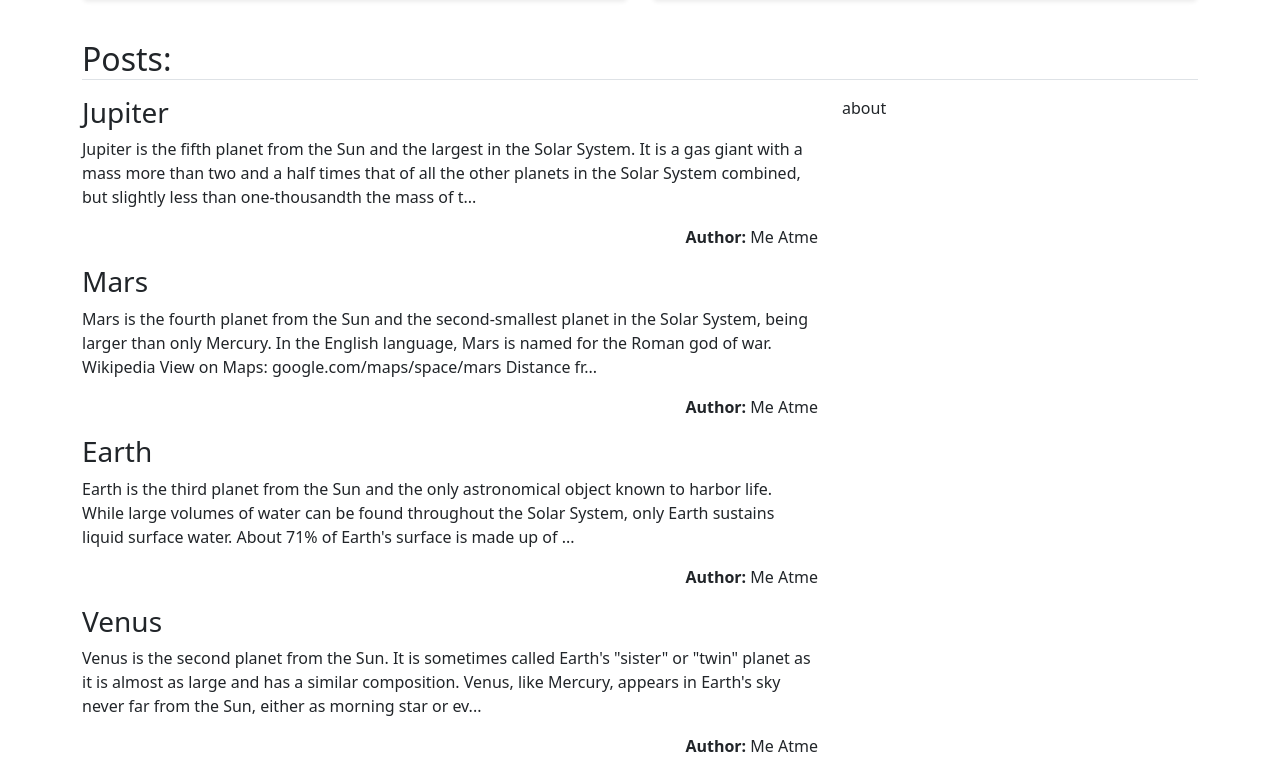
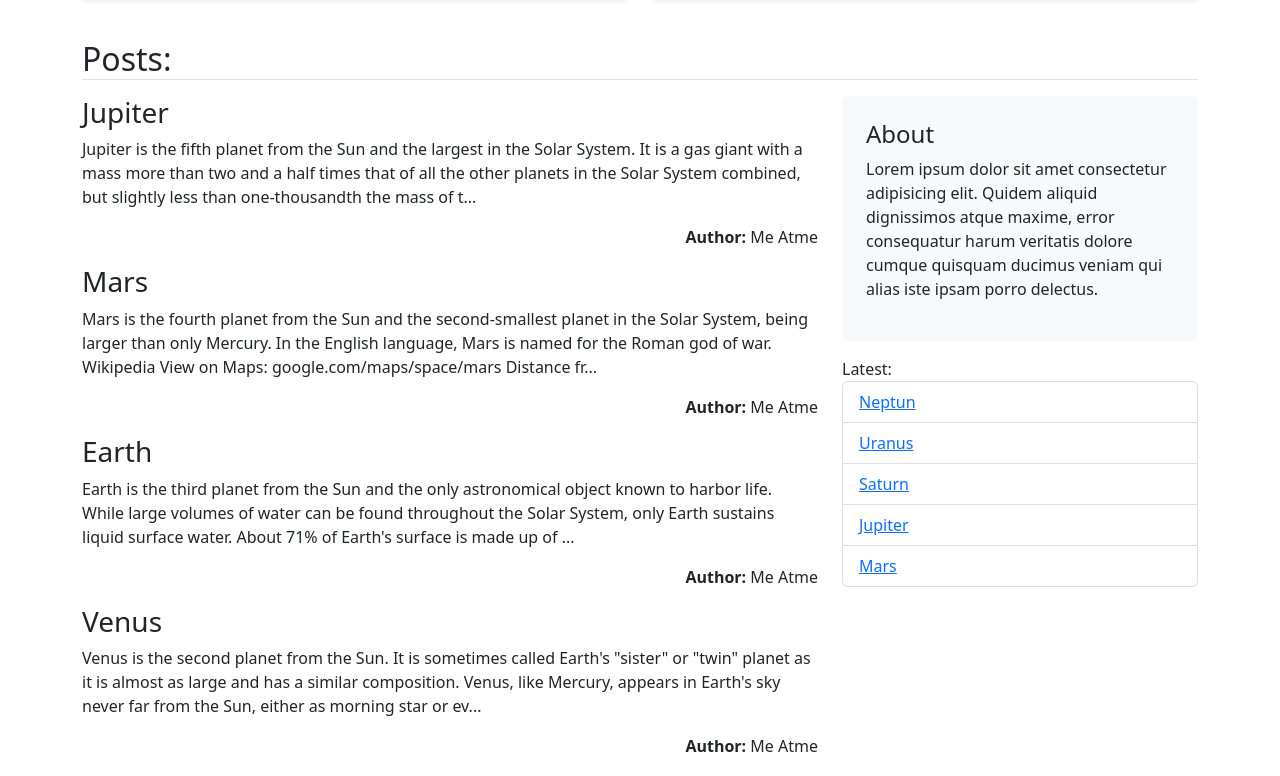
Before and after one commit to edo979/blog-rest-api, a React (Vite) app: page / in a window 1280 px wide. Shown: the part 724-1500 px from the top of the page. Built offline with nearby package versions, Linux system fonts and the light colour scheme; data requests are answered from the project's data file.

Commit message:
finish right column on home route

```diff
--- a/src/routes/Home.tsx
+++ b/src/routes/Home.tsx
@@ -82,17 +82,40 @@ export function Home() {
       <section className="row">
         <div className="col">
           {posts.slice(3).map((post) => (
-            <>
+            <article key={post.id}>
               <h3>{post.title}</h3>
               <p>{limitTextTo(post.body, 250)}</p>
               <p className="text-end">
                 <span className="fw-bold">Author: </span>
                 <span>{post.author}</span>
               </p>
-            </>
+            </article>
           ))}
         </div>
-        <div className="col-md-4">about</div>
+        <div className="col-md-4">
+          <div className="position-sticky" style={{ top: '2rem' }}>
+            <div className="p-4 mb-3 bg-light rounded">
+              <h4>About</h4>
+              <p>
+                Lorem ipsum dolor sit amet consectetur adipisicing elit. Quidem
+                aliquid dignissimos atque maxime, error consequatur harum
+                veritatis dolore cumque quisquam ducimus veniam qui alias iste
+                ipsam porro delectus.
+              </p>
+            </div>
+
+            <section>
+              Latest:
+              <ul className="list-group">
+                {posts.slice(0, 5).map((post) => (
+                  <li key={post.title} className="list-group-item">
+                    <Link to={`/blog/${post.id}`}>{post.title}</Link>
+                  </li>
+                ))}
+              </ul>
+            </section>
+          </div>
+        </div>
       </section>
     </>
   )
--- a/src/scss/style.scss
+++ b/src/scss/style.scss
@@ -29,6 +29,7 @@
 @import '../node_modules/bootstrap/scss/buttons';
 @import '../node_modules/bootstrap/scss/forms';
 @import '../node_modules/bootstrap/scss/spinners';
+@import '../node_modules/bootstrap/scss/list-group';
 
 // 7. Optionally include utilities API last to generate classes based on the Sass map in `_utilities.scss`
 @import '../node_modules/bootstrap/scss/helpers';
```
